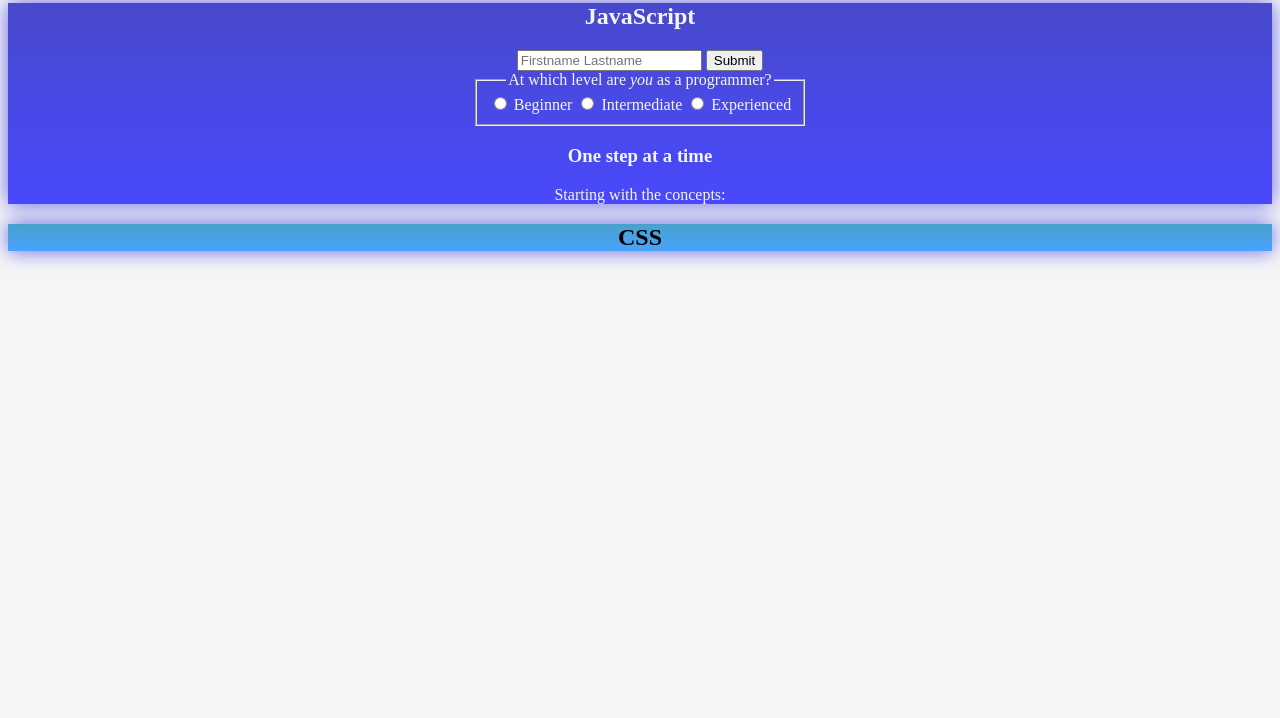
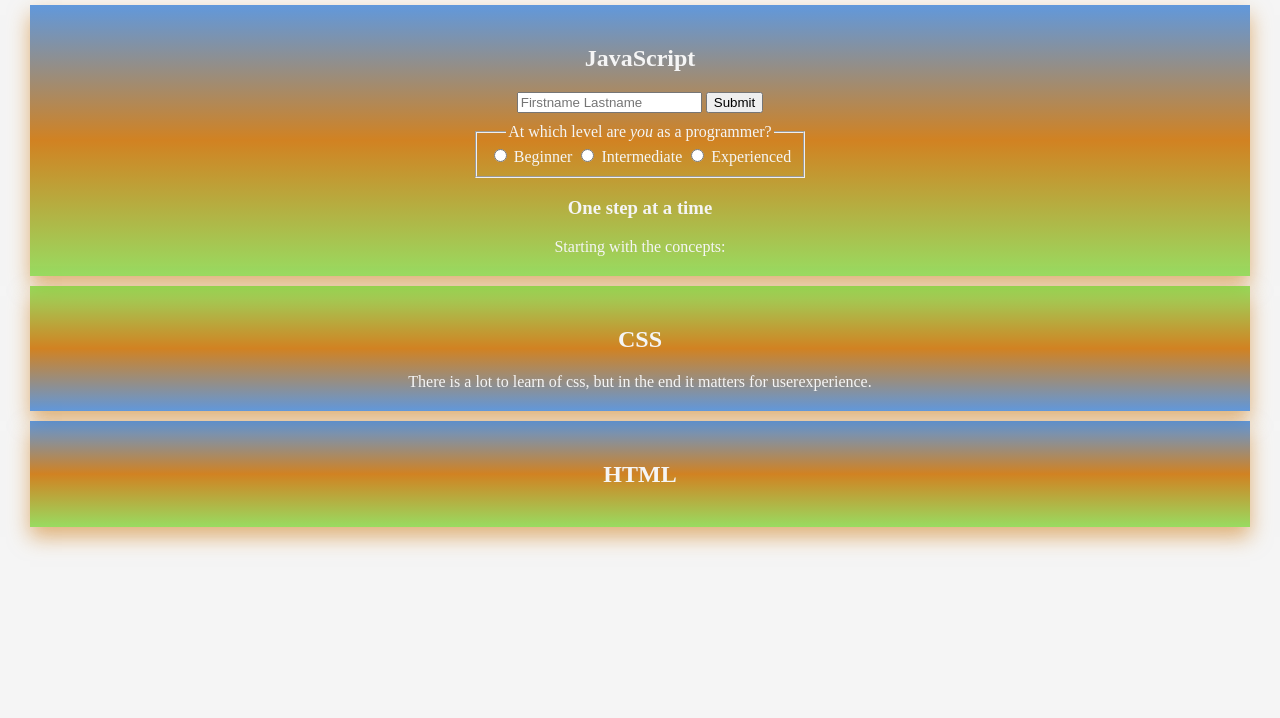
Before and after one commit to terjetopland/learnJavaScript, a website with bundled scripts: page index.html in a window 1280 px wide. Shown: the part 82-800 px from the top of the page. Built offline with nearby package versions, Linux system fonts and the light colour scheme.

Commit message:
Made oddSection and evenSection classes

```diff
--- a/index.html
+++ b/index.html
@@ -12,10 +12,10 @@
 <body>
     <main class="container">
         <h1 class="mainHeader">Learn step by step:</h1>
-        <div class="sectionJS">
-            <h2>JavaScript</h1>
+        <section class="oddSection">
+            <h2>JavaScript</h2>
             <div  id="yourSelf">
-                <form id="formUserName">
+                <form id="formUserName" class="formUserName">
                     <input id="userName" type="text" name="userName" placeholder="Firstname Lastname">
                     <button type="submit" onclick="formUserNameHandler(event)">Submit</button>
                     <div id="welcomeUser"></div>
@@ -37,11 +37,14 @@
                 <h3>One step at a time</h2>
                 <div id="startConcepts" >Starting with the concepts:</div>
             </div>
-        </div>
-        <div class="sectionCSS">
-            <h2>CSS</h1>
-
-        </div>
+        </section>
+        <section class="evenSection">
+            <h2>CSS</h2>
+            <div>There is a lot to learn of css, but in the end it matters for userexperience.</div>
+        </section>
+        <section class="oddSection">
+            <h2>HTML</h2>
+        </section>
     </main>
 </body>
 
--- a/styles.css
+++ b/styles.css
@@ -1,38 +1,45 @@
 body {
-    background: whitesmoke
+    /* background: rgba(113, 209, 34, 100%); */
+    background: whitesmoke;
+    margin: 20px;
+    color: whitesmoke;
 }
 .mainHeader {
-    background: linear-gradient(rgba(0, 0, 186, 70%), rgba(0, 0, 223, 70%),rgba(0, 0, 255, 70%));
+    background: linear-gradient( rgba(34, 200, 209, 0.8) 30%,rgba(42, 34, 209, 1) 70%, rgba(34, 113, 209, 0.7));
     margin: 0;
     padding: 10px;
-    color: whitesmoke;
 }
 
 .container {
     text-align: center;
 }
 
-.sectionJS {
-    background: linear-gradient(rgba(0, 0, 186, 70%), rgba(0, 0, 223, 70%),rgba(0, 0, 255, 70%));
-    box-shadow: 0 0 20px rgba(0, 0, 223, 60%);
+.oddSection {
+    background: linear-gradient(rgba(34, 113, 209, 0.7), rgba(209, 130, 34, 1),rgba(113, 209, 34, 0.7));
+    box-shadow: 0 10px 20px rgba(209, 130, 34, 0.6);
     color: whitesmoke;
 }
 
-.sectionCSS {
-    background: linear-gradient(rgba(0, 127, 186, 70%), rgba(0, 127, 223, 70%),rgba(0, 127, 255, 70%));
-    box-shadow: 0 0 20px rgba(0, 0, 223, 60%);
-    margin: 10px;
+.evenSection
+ {
+    background: linear-gradient(rgba(113, 209, 34, 0.7), rgba(209, 130, 34, 1), rgba(34, 113, 209, 0.7));
+    box-shadow: 0 10px 20px rgba(209, 130, 34, 0.6);
 }
 
-.sectionJS, .sectionCSS {
-    margin: auto;
+.evenSection, .oddSection {
+    margin: 10px;
+    padding: 20px;
+
 }
 
-.sectionCSS:hover, .sectionJS:hover{
+.evenSection:hover, .oddSection:hover{
     box-shadow: 0 0 0 ;
  }
 
 
+ .formUserName {
+    margin: 10px;
+ }
 .fieldsetRadioExpLevel {
     display: inline-block;
 }
```
